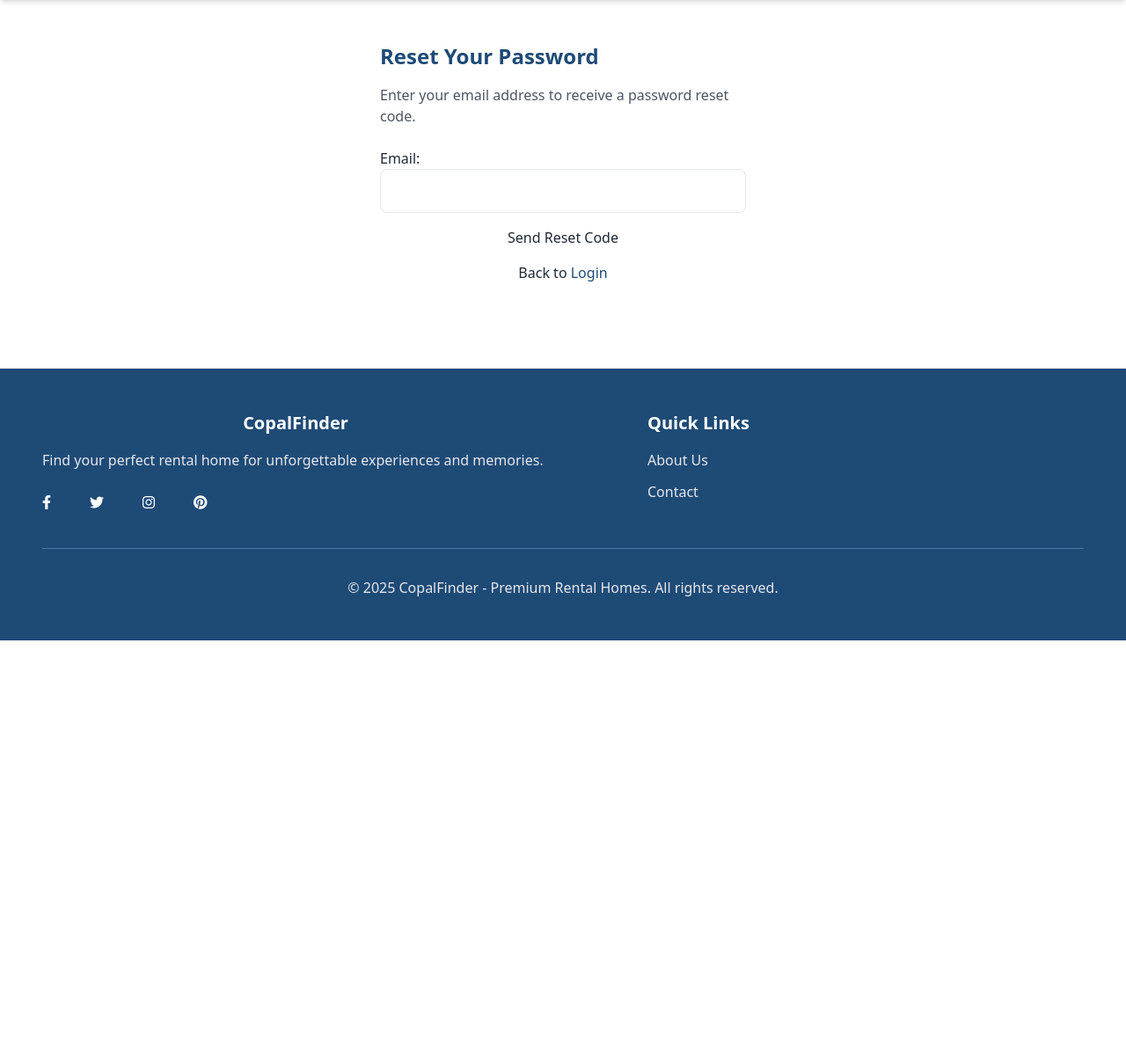
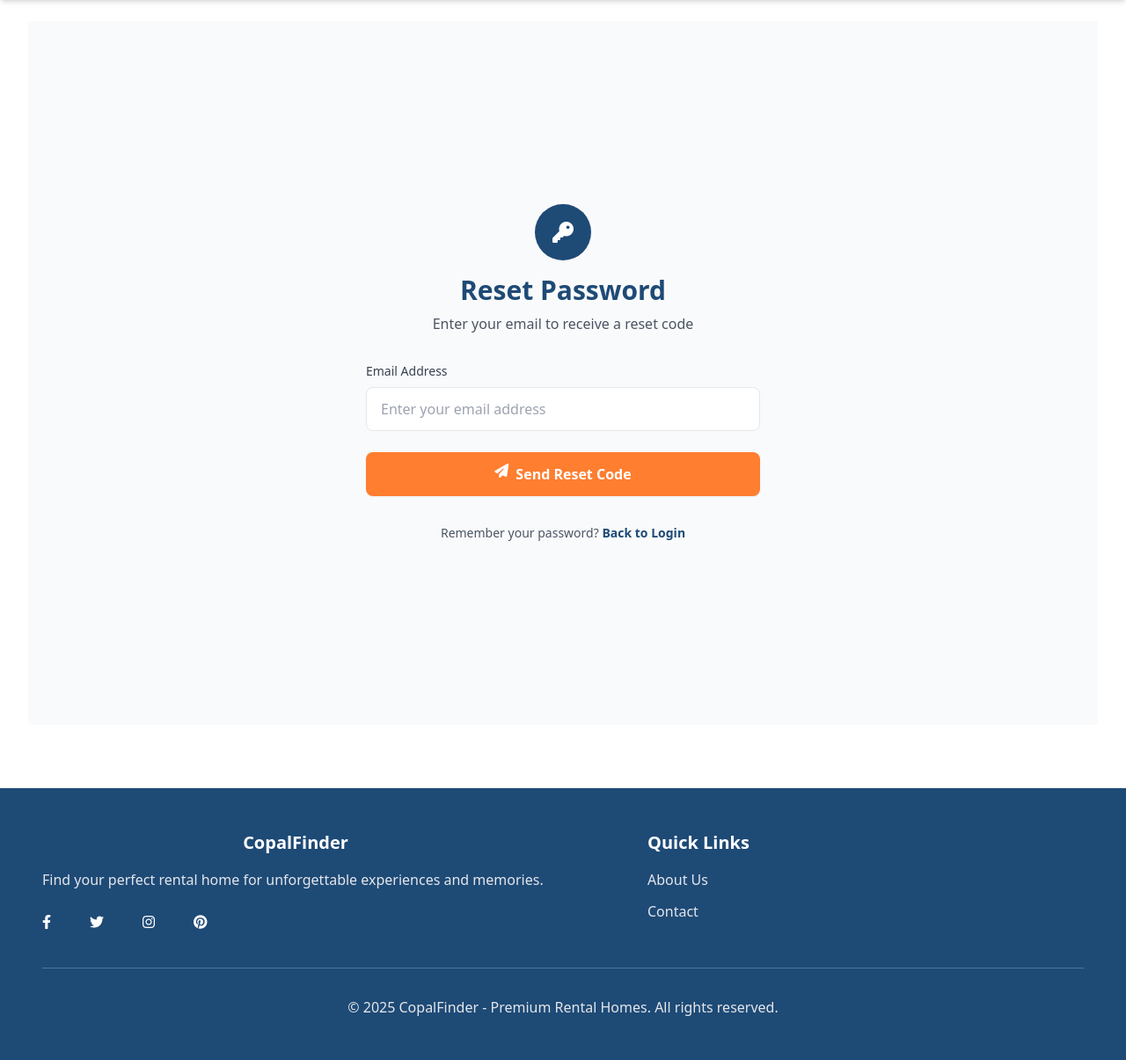
Before and after one commit to stevecopal/location, a Django app: template templates/authentication/password_reset_request.html in a window 1280 px wide. Shown: the part 72-1277 px from the top of the page at 88% size. Before the commit the page ends 800 px from the top, so only its background shows below. Run offline with Django 5.2, Linux system fonts and the light colour scheme; the template is opened without the code that fills it: values that come from a table or form of the project are taken from there, others are empty; parts of the project's set-up code (start-up, migrations or seed data) failed here and were passed over; some libraries are stand-ins or nearby versions.

Commit message:
modification du style et du fichier .po

```diff
--- a/templates/authentication/password_reset_request.html
+++ b/templates/authentication/password_reset_request.html
@@ -1,27 +1,96 @@
 {% extends 'base.html' %}
-
-{% block title %}Password Reset{% endblock %}
+{% load static %}
+{% load i18n %}
+{% block title %}Password Reset - CopalFinder{% endblock %}
 
 {% block content %}
-    <section class="py-6">
-        <div class="container mx-auto px-4 max-w-md">
-            <h2 class="text-2xl font-bold text-primary-blue mb-4">Reset Your Password</h2>
-            <p class="text-gray-600 mb-6">Enter your email address to receive a password reset code.</p>
+<div class="min-h-screen flex items-center justify-center bg-gray-50 py-12 px-4 sm:px-6 lg:px-8">
+    <div class="max-w-md w-full space-y-8">
+        <!-- Header -->
+        <div class="text-center">
+            <div class="mx-auto w-16 h-16 bg-primary-blue rounded-full flex items-center justify-center mb-4">
+                <i class="fas fa-key text-white text-2xl"></i>
+            </div>
+            <h2 class="text-3xl font-bold text-primary-blue">Reset Password</h2>
+            <p class="text-gray-600 mt-2">Enter your email to receive a reset code</p>
+        </div>
+
+        <!-- Messages -->
         {% if messages %}
+        <div class="space-y-4">
             {% for message in messages %}
-                    <div class="bg-{{ message.tags }}-100 border border-{{ message.tags }}-400 text-{{ message.tags }}-700 px-4 py-3 rounded relative mb-4">
+            <div class="p-4 rounded-lg border-l-4
+                {% if message.tags == 'success' %}bg-green-100 border-green-500 text-green-700{% endif %}
+                {% if message.tags == 'error' %}bg-red-100 border-red-500 text-red-700{% endif %}
+                {% if message.tags == 'warning' %}bg-yellow-100 border-yellow-500 text-yellow-700{% endif %}
+                {% if message.tags == 'info' %}bg-blue-100 border-blue-500 text-blue-700{% endif %}">
                 {{ message }}
             </div>
             {% endfor %}
+        </div>
         {% endif %}
-            <form method="post" class="space-y-4">
+
+        <!-- Reset Password Form -->
+        <form method="post" class="mt-8 space-y-6">
             {% csrf_token %}
-                {{ form.as_p }}
-                <button type="submit" class="btn btn-primary w-full">Send Reset Code</button>
+
+            <!-- Email Field -->
+            <div>
+                <label for="{{ form.email.id_for_label }}" class="block text-sm font-medium text-gray-700 mb-2">
+                    Email Address
+                </label>
+                <div class="relative">
+
+                    <input
+                        type="email"
+                        name="{{ form.email.name }}"
+                        id="{{ form.email.id_for_label }}"
+                        class="w-full pl-10 pr-4 py-3 border border-gray-300 rounded-lg focus:outline-none focus:ring-2 focus:ring-accent-orange focus:border-transparent"
+                        placeholder="Enter your email address"
+                        value="{{ form.email.value|default:'' }}"
+                        required
+                    >
+                </div>
+                {% if form.email.errors %}
+                <p class="text-red-500 text-sm mt-1">{{ form.email.errors.0 }}</p>
+                {% endif %}
+            </div>
+
+            <!-- Submit Button -->
+            <button
+                type="submit"
+                class="group relative w-full flex justify-center py-3 px-4 border border-transparent rounded-lg shadow-sm text-white bg-accent-orange hover:bg-accent-light focus:outline-none focus:ring-2 focus:ring-offset-2 focus:ring-accent-orange transition-colors font-semibold"
+            >
+                <i class="fas fa-paper-plane mr-2"></i>
+                Send Reset Code
+            </button>
         </form>
-            <p class="text-center mt-4">
-                Back to <a href="{% url 'login' %}" class="text-primary-blue hover:underline">Login</a>
+
+        <!-- Back to Login -->
+        <div class="text-center">
+            <p class="text-sm text-gray-600">
+                Remember your password?
+                <a href="{% url 'login' %}" class="text-primary-blue hover:text-accent-orange font-semibold transition-colors">
+                    Back to Login
+                </a>
             </p>
         </div>
-    </section>
+    </div>
+</div>
+
+<style>
+    .transition-colors {
+        transition: color 0.2s, background-color 0.2s;
+    }
+
+    input[type="email"] {
+        transition: border-color 0.2s, box-shadow 0.2s;
+    }
+
+    input[type="email"]:focus {
+        outline: none;
+        border-color: #ff7e30;
+        box-shadow: 0 0 0 3px rgba(255, 126, 48, 0.1);
+    }
+</style>
 {% endblock %}
```
Also changed, not shown: templates/authentication/password_reset_verify.html (+27 -8 lines), templates/authentication/verify_email.html (+40 -9 lines), templates/property_form.html (+14 -38 lines), locale/fr/LC_MESSAGES/django.po, 1 other file. Lines whose indentation alone changed are shown as unchanged.
